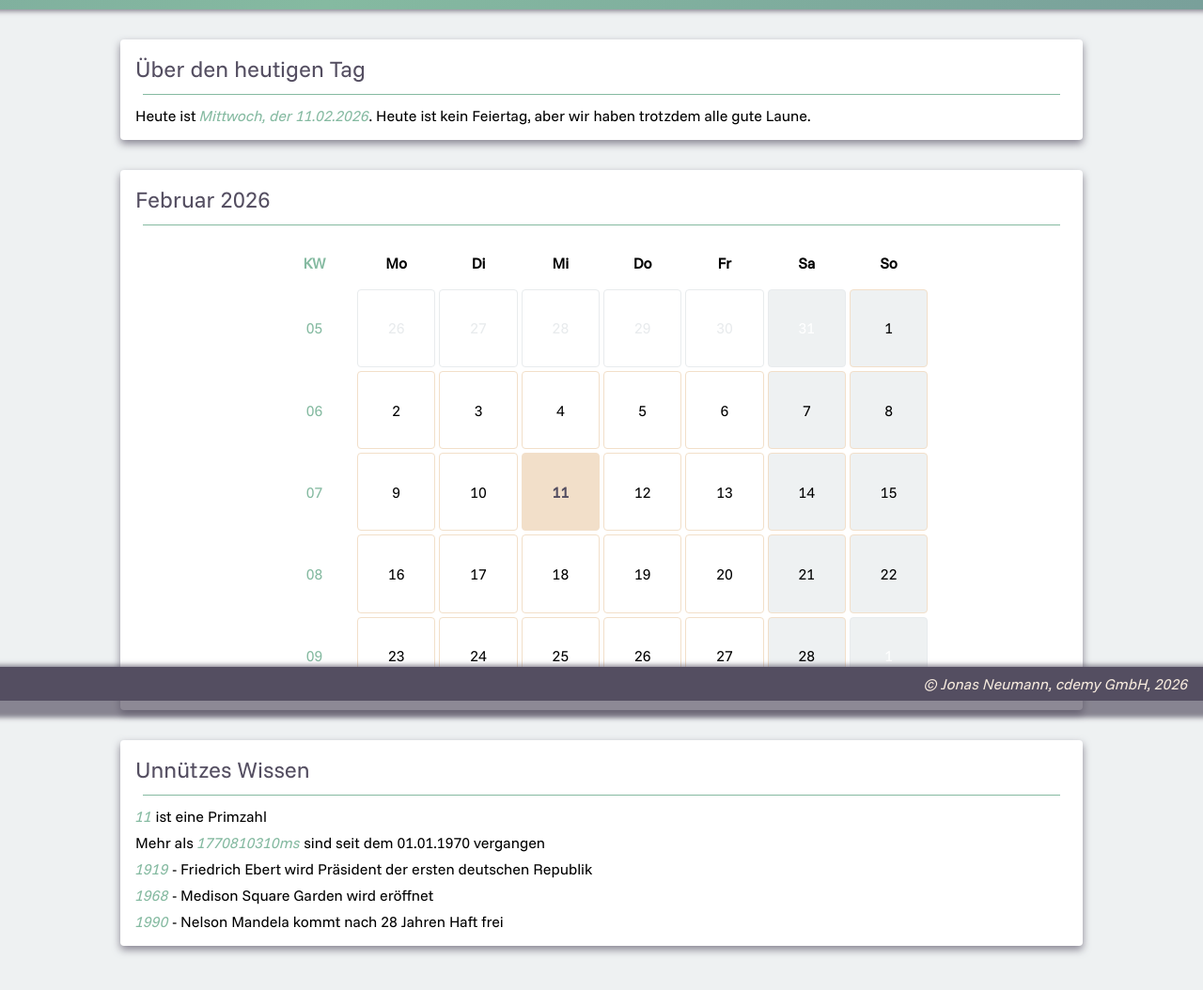
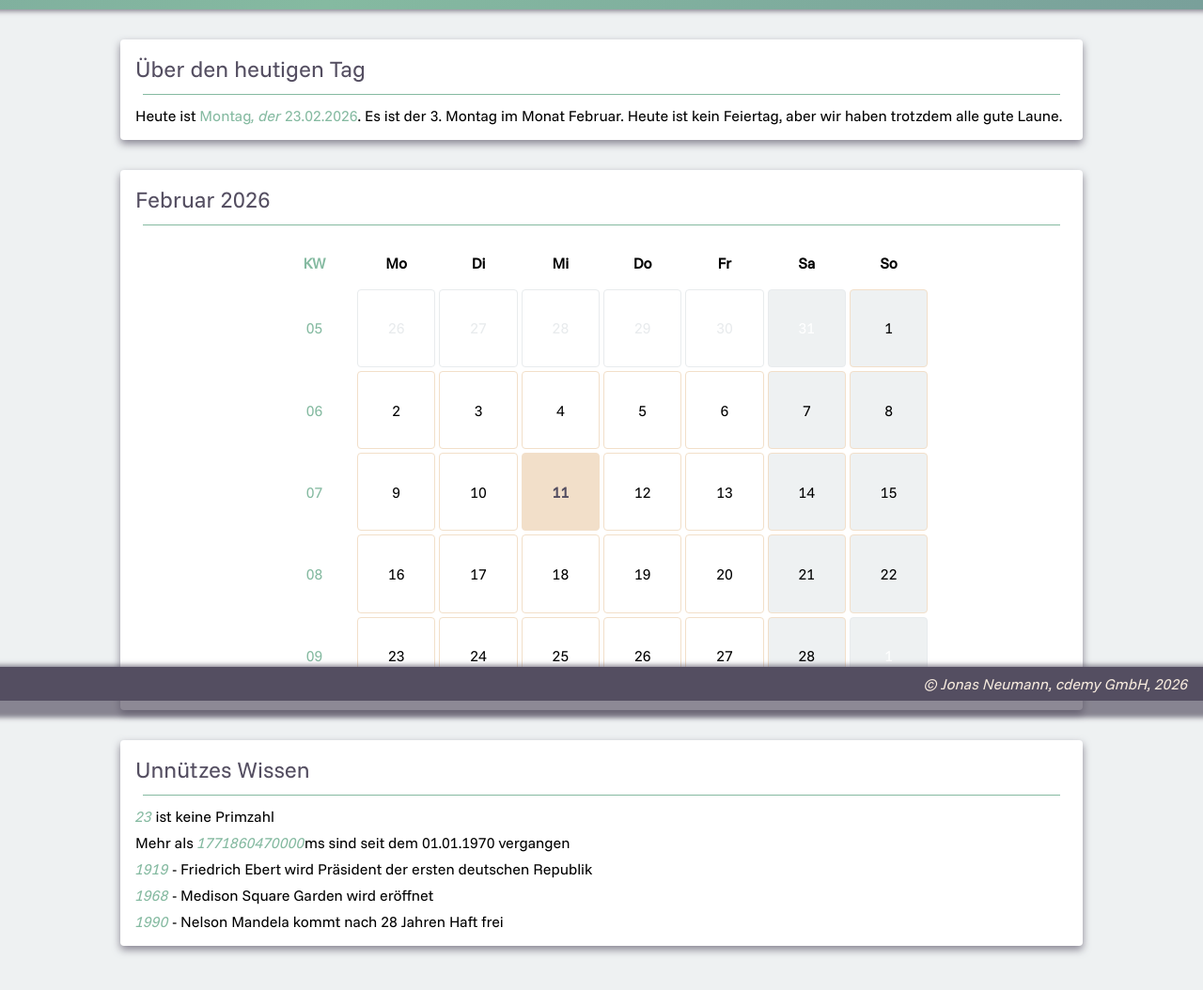
Before and after one commit to t4ub3/calendar_js, a plain HTML site: page index.html in a window 1280 px wide. Shown: the part 54-1108 px from the top of the page at 94% size. Drawn offline with Linux system fonts and the light colour scheme.

Commit message:
change texts to fit current day

```diff
--- a/css/styles.css
+++ b/css/styles.css
@@ -7,6 +7,10 @@
 
 body {
     background-color: var(--platinum-light);
+}
+
+.body-green{
+    background-color: green;
 }
 
 .full-height {
--- a/index.html
+++ b/index.html
@@ -7,8 +7,9 @@
     <link rel="stylesheet" href="css/variables.css" />
     <link rel="stylesheet" href="css/animations.css" />
     <link rel="stylesheet" href="css/styles.css" />
+    <script src="script.js" defer></script>
   </head>
-  <body class="full-height">
+  <body class="full-height" id="holds-background">
     <div class="full-height">
       <header class="header fixed">
         <h1 class="header__title">Kalender 2026</h1>
@@ -19,7 +20,9 @@
           <hr class="card__divider" />
           <p>
             Heute ist
-            <span class="card__text--light">Mittwoch, der 11.02.2026</span>.
+            <span class="card__text--light"
+              ><span name="current-weekday"></span>, der <span id="full-date"></span></span
+            >. Es ist der <span id="number-of-weekday"></span>. <span name="current-weekday"></span> im Monat <span id="current-month"></span>.
             Heute ist kein Feiertag, aber wir haben trotzdem alle gute Laune.
           </p>
         </section>
@@ -129,10 +132,16 @@
           <h2 class="card__title">Unnützes Wissen</h2>
           <hr class="card__divider" />
           <ul class="card__list">
-            <li><span class="card__text--light">11</span> ist eine Primzahl</li>
             <li>
-              Mehr als <span class="card__text--light">1770810310ms </span>sind
-              seit dem 01.01.1970 vergangen
+              <span class="card__text--light" id="today-day-in-month">11</span>
+              ist <span id="prime-or-not"></span> Primzahl
+            </li>
+            <li>
+              Mehr als
+              <span class="card__text--light" id="now-ms-utc"
+                >5</span
+              >ms
+              sind seit dem 01.01.1970 vergangen
             </li>
             <li>
               <span class="card__text--light">1919</span> - Friedrich Ebert wird
--- /dev/null
+++ b/script.js
@@ -0,0 +1,66 @@
+/**
+ * @fileoverview provides basic functionality to the calendar
+ * @author Jonas Neumann
+ * @version 0.0.1
+ * @date 2026-02-23
+ *
+ * @license MIT
+ */
+
+
+const elements = {
+    todayWeekdayAndDate: document.getElementById("today-weekday-and-date"),
+    todayDayInMonth: document.getElementById("today-day-in-month"),
+    nowMsUtc: document.getElementById("now-ms-utc"),
+    listCurrentWeekdays: document.getElementsByName("current-weekday"),
+    numberOfWeekday: document.getElementById("number-of-weekday"),
+    currentMonth: document.getElementById("current-month"),
+    primeOrNot: document.getElementById("prime-or-not"),
+    fullDate: document.getElementById("full-date"),
+    body: document.getElementById("holds-background")
+}
+
+const today = new Date(Date.now());
+
+function setToday() {
+    elements.nowMsUtc.innerHTML = today.getTime().toString();
+    elements.todayDayInMonth.innerHTML = today.getDate().toString();
+    elements.primeOrNot.innerHTML = isPrime(today.getDate()) ? "eine" : "keine";
+    elements.listCurrentWeekdays.forEach((item) => {
+        item.innerHTML = today.toLocaleString('de-de', { weekday: 'long' });
+    })
+    elements.fullDate.innerHTML = today.toLocaleString('de-de', { year: 'numeric', month: '2-digit', day: '2-digit' });
+    elements.currentMonth.innerHTML = today.toLocaleString('de-de', { month: 'long' });
+    elements.numberOfWeekday.innerHTML = Math.floor(today.getDate() / 7).toString();
+}
+
+function formatToWeekdayAndDate(date) {
+    let output = "ein schöner Tag";
+    if (date instanceof Date) {
+        let formattedDate = "";
+    }
+
+    return output;
+}
+
+function isPrime(dateNumber) {
+    return (dateNumber in [2, 3, 5, 7, 11, 13, 17, 19, 23, 29, 31]);
+}
+
+function setCurrentWeekday() {
+    elements.listCurrentWeekdays.forEach((item) => {
+        item.innerHTML = today.toLocaleString('en-us', { weekday: 'long' })
+    })
+}
+
+function calcNumberOfWeekdayInMonth() {
+    let result = Math.floor(today.getDate() / 7);
+    return result in [1,2,3,4,5] ? result.toString() : '1';
+}
+
+function changeBackgrundColor() {
+    //elements.body.setAttribute("class", "body-green");
+}
+
+setToday();
+changeBackgrundColor();
```
Lines whose indentation alone changed are shown as unchanged.
